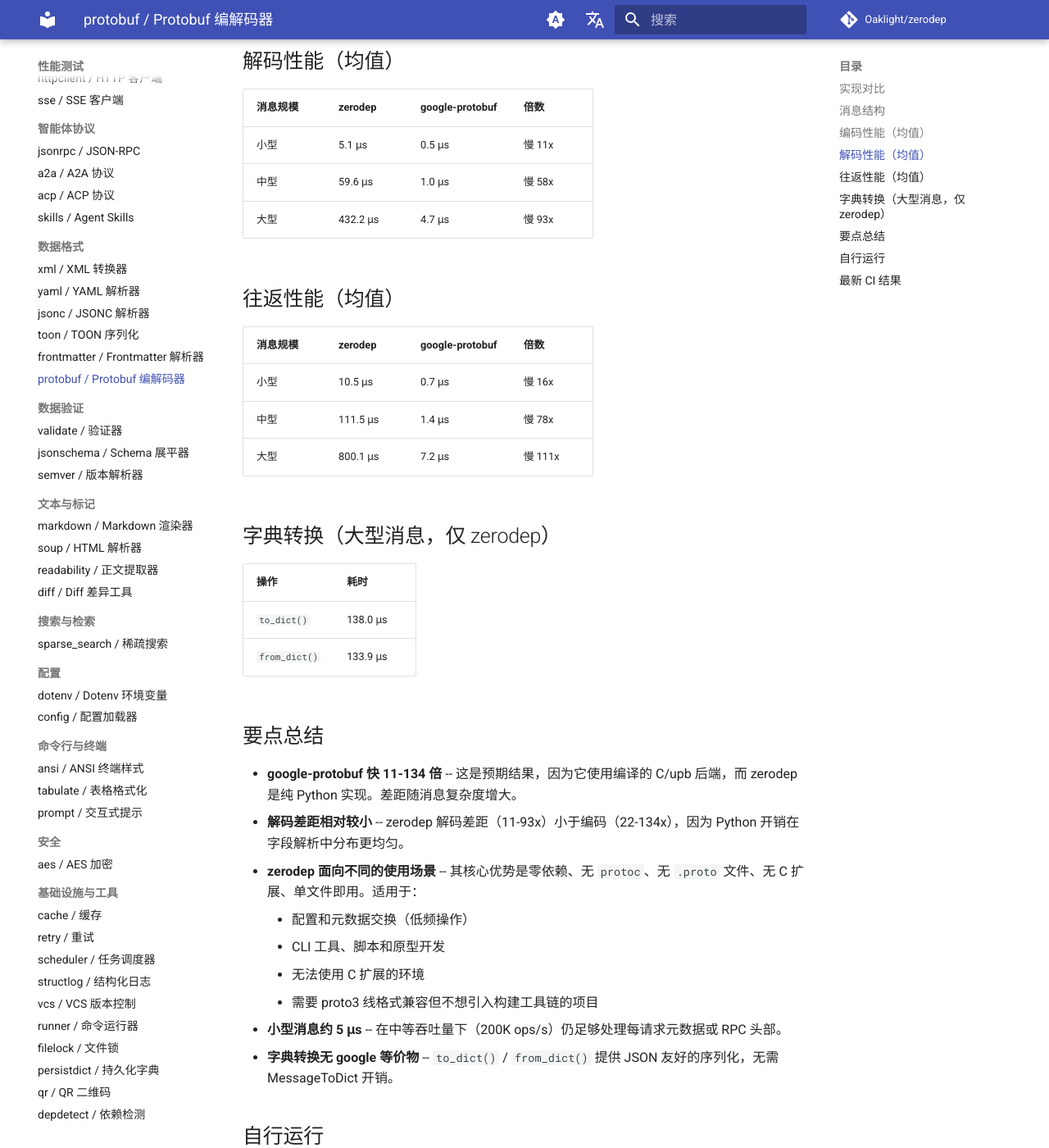
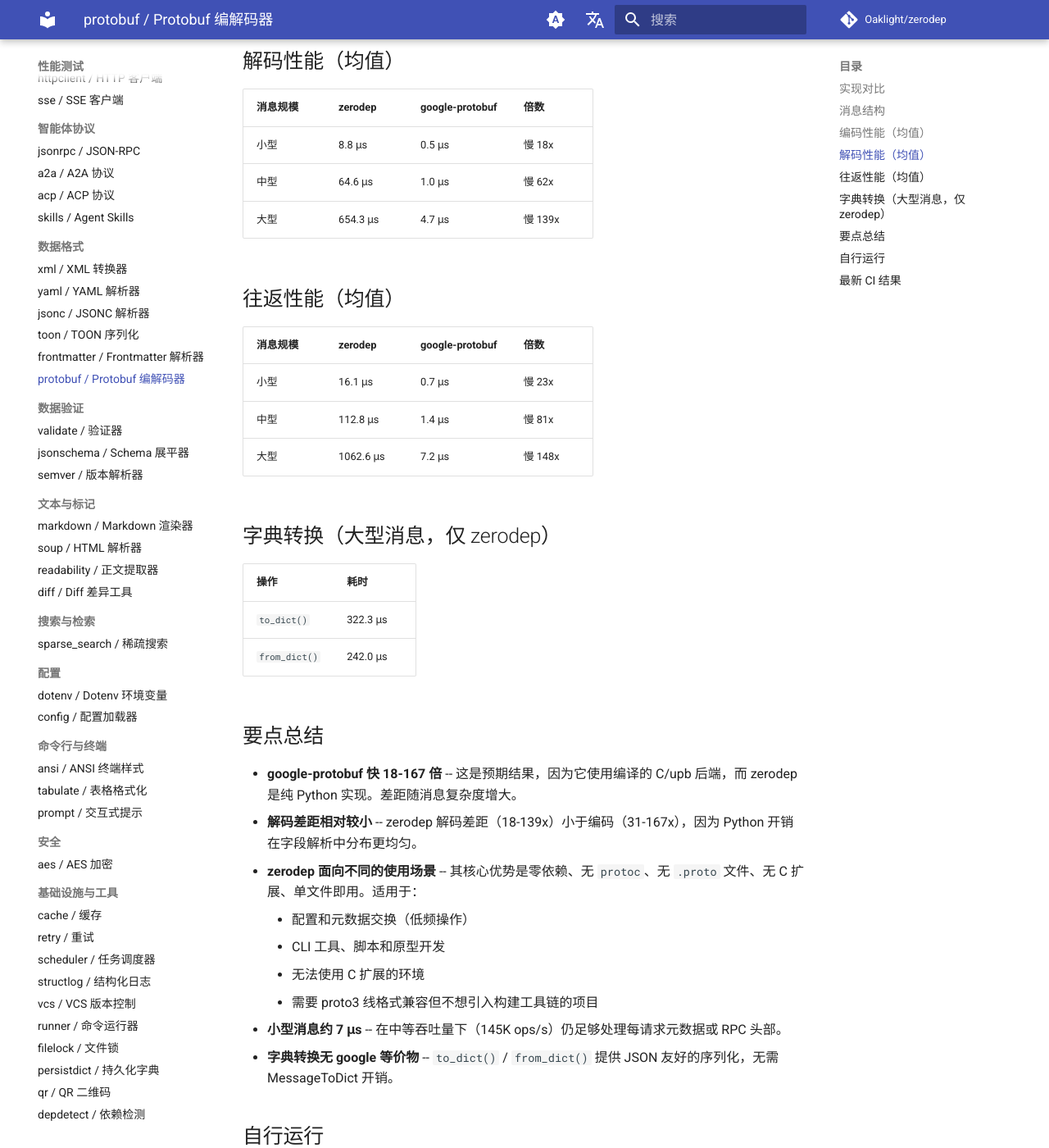
Before and after one commit to Oaklight/zerodep, an MkDocs documentation site: the page built from docs/benchmarks/protobuf.md, in a window 1280 px wide and 1400 px high, scrolled down 1270 px. Shown: the whole window at 82% size. Built offline with MkDocs 1.6.1 and Material for MkDocs 9.7.7, drawn with Linux system fonts in a browser that asks for light colours; comment, search, counter and statistics services are not loaded; some of the changed text lies outside the part shown.

Commit message:
docs(benchmarks): update protobuf numbers after perf optimization

```diff
--- a/docs/benchmarks/protobuf.md
+++ b/docs/benchmarks/protobuf.md
@@ -28,43 +28,43 @@
 
 | 消息规模 | zerodep | google-protobuf | 倍数 |
 |----------|---------|-----------------|------|
-| 小型 | 5.3 μs | 0.2 μs | 慢 22x |
-| 中型 | 49.3 μs | 0.5 μs | 慢 106x |
-| 大型 | 341.1 μs | 2.6 μs | 慢 134x |
+| 小型 | 6.8 μs | 0.2 μs | 慢 31x |
+| 中型 | 47.0 μs | 0.4 μs | 慢 113x |
+| 大型 | 396.1 μs | 2.4 μs | 慢 167x |
 
 ## 解码性能（均值）
 
 | 消息规模 | zerodep | google-protobuf | 倍数 |
 |----------|---------|-----------------|------|
-| 小型 | 5.1 μs | 0.5 μs | 慢 11x |
-| 中型 | 59.6 μs | 1.0 μs | 慢 58x |
-| 大型 | 432.2 μs | 4.7 μs | 慢 93x |
+| 小型 | 8.8 μs | 0.5 μs | 慢 18x |
+| 中型 | 64.6 μs | 1.0 μs | 慢 62x |
+| 大型 | 654.3 μs | 4.7 μs | 慢 139x |
 
 ## 往返性能（均值）
 
 | 消息规模 | zerodep | google-protobuf | 倍数 |
 |----------|---------|-----------------|------|
-| 小型 | 10.5 μs | 0.7 μs | 慢 16x |
-| 中型 | 111.5 μs | 1.4 μs | 慢 78x |
-| 大型 | 800.1 μs | 7.2 μs | 慢 111x |
+| 小型 | 16.1 μs | 0.7 μs | 慢 23x |
+| 中型 | 112.8 μs | 1.4 μs | 慢 81x |
+| 大型 | 1062.6 μs | 7.2 μs | 慢 148x |
 
 ## 字典转换（大型消息，仅 zerodep）
 
 | 操作 | 耗时 |
 |------|------|
-| `to_dict()` | 138.0 μs |
-| `from_dict()` | 133.9 μs |
+| `to_dict()` | 322.3 μs |
+| `from_dict()` | 242.0 μs |
 
 ## 要点总结
 
-- **google-protobuf 快 11-134 倍** -- 这是预期结果，因为它使用编译的 C/upb 后端，而 zerodep 是纯 Python 实现。差距随消息复杂度增大。
-- **解码差距相对较小** -- zerodep 解码差距（11-93x）小于编码（22-134x），因为 Python 开销在字段解析中分布更均匀。
+- **google-protobuf 快 18-167 倍** -- 这是预期结果，因为它使用编译的 C/upb 后端，而 zerodep 是纯 Python 实现。差距随消息复杂度增大。
+- **解码差距相对较小** -- zerodep 解码差距（18-139x）小于编码（31-167x），因为 Python 开销在字段解析中分布更均匀。
 - **zerodep 面向不同的使用场景** -- 其核心优势是零依赖、无 `protoc`、无 `.proto` 文件、无 C 扩展、单文件即用。适用于：
     - 配置和元数据交换（低频操作）
     - CLI 工具、脚本和原型开发
     - 无法使用 C 扩展的环境
     - 需要 proto3 线格式兼容但不想引入构建工具链的项目
-- **小型消息约 5 μs** -- 在中等吞吐量下（200K ops/s）仍足够处理每请求元数据或 RPC 头部。
+- **小型消息约 7 μs** -- 在中等吞吐量下（145K ops/s）仍足够处理每请求元数据或 RPC 头部。
 - **字典转换无 google 等价物** -- `to_dict()` / `from_dict()` 提供 JSON 友好的序列化，无需 MessageToDict 开销。
 
 ## 自行运行
```
Also changed, not shown: other parts of docs/benchmarks/protobuf.md (+1 -1 lines).
